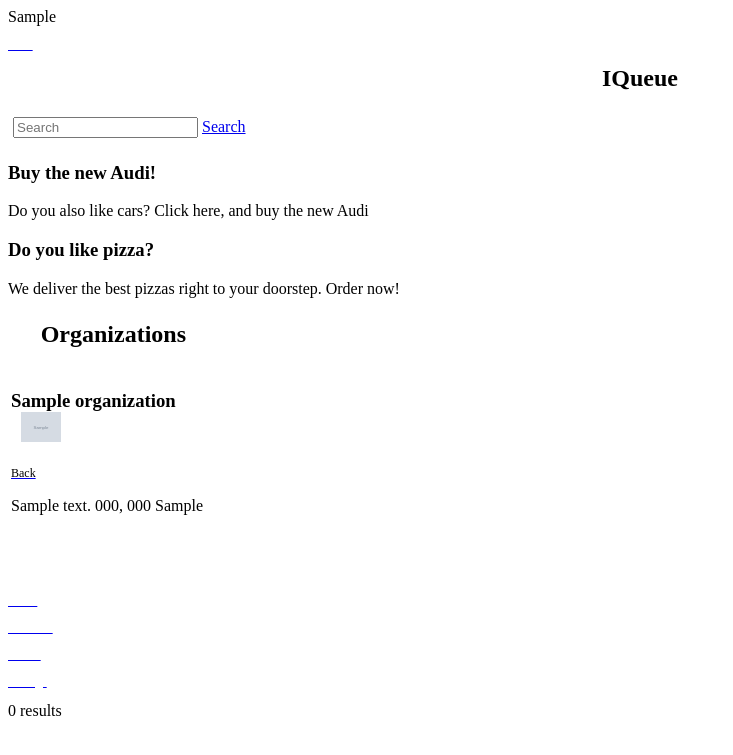
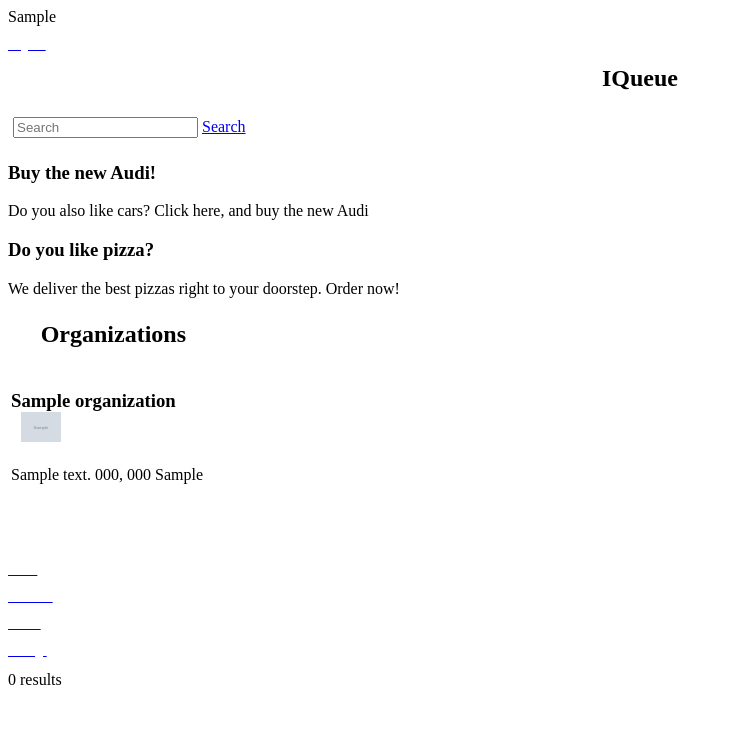
Before and after one commit to Risgn94/IntelligentQueue, a PHP site: page /?page=Home in a window 1280 px wide. Shown: the top 755 px of the page, without its empty margins (0-733 px from the left). Run offline with PHP 8.4, Linux system fonts and the light colour scheme; tables that the repository leaves empty or names only in its code hold one stand-in row (values such as "Sample post"); grey boxes marked "Sample" are stand-in pictures; data that the repository does not hold is empty.

Commit message:
Flere ændringer

```diff
--- a/Favorites.php
+++ b/Favorites.php
@@ -25,7 +25,7 @@
                   echo "<tr class='active'>";
                   echo "<td>"
                   . "<div class='row'>"
-                  . "<h3 class='col-xs-7'>".$oRow['Name']."<img style='margin-left: 5%' src='Img/OrganizationLogos/".$oRow['ImgLink']."' height='30px' class='img-responsive' alt='Responsive image'></h3><a href='?page=Departments' style='margin-top: 8px;' class='col-xs-offset-2 col-xs-2'><span style='font-size: 30px; color: black;' class='glyphicon glyphicon-chevron-right' aria-hidden='true'><p style='font-size: 12px;'>Back</p></span></a><div class='col-xs-1'></div>"
+                  . "<h3 class='col-xs-7'>".$oRow['Name']."<img style='margin-left: 5%' src='Img/OrganizationLogos/".$oRow['ImgLink']."' height='30px' class='img-responsive' alt='Responsive image'></h3><a href='?page=Departments' style='margin-top: 8px;' class='col-xs-offset-2 col-xs-2'><span style='font-size: 30px; color: black;' class='glyphicon glyphicon-chevron-right' aria-hidden='true'><p style='font-size: 12px;'></p></span></a><div class='col-xs-1'></div>"
                   . "<p class='col-xs-12'>".$oRow['Address']." ".$oRow['AddressNumber'].", ".$oRow['PostalCode']." ".$oRow['City']."</p>"
                   . "</div>"
                   . "</td>"
@@ -38,3 +38,6 @@
       </tbody>
     </table>
   </div>
+<script>
+    window.onload = (function() {document.getElementById('favoButton').style.backgroundColor = "rgba(255, 255, 255, 0.3)";} );
+</script>
--- a/Home.php
+++ b/Home.php
@@ -43,7 +43,7 @@
                   echo "<tr class='active'>";
                   echo "<td>"
                   . "<div class='row'>"
-                  . "<h3 class='col-xs-7'>".$oRow['Name']."<img style='margin-left: 5%' src='Img/OrganizationLogos/".$oRow['ImgLink']."' height='30px' class='img-responsive' alt='Responsive image'></h3><a href='?page=Departments' style='margin-top: 8px;' class='col-xs-offset-2 col-xs-2'><span style='font-size: 30px; color: black;' class='glyphicon glyphicon-chevron-right' aria-hidden='true'><p style='font-size: 12px;'>Back</p></span></a><div class='col-xs-1'></div>"
+                  . "<h3 class='col-xs-7'>".$oRow['Name']."<img style='margin-left: 5%' src='Img/OrganizationLogos/".$oRow['ImgLink']."' height='30px' class='img-responsive' alt='Responsive image'></h3><a href='?page=Departments' style='margin-top: 8px;' class='col-xs-offset-2 col-xs-2'><span style='font-size: 30px; color: black;' class='glyphicon glyphicon-chevron-right' aria-hidden='true'><p style='font-size: 12px;'></p></span></a><div class='col-xs-1'></div>"
                   . "<p class='col-xs-12'>".$oRow['Address']." ".$oRow['AddressNumber'].", ".$oRow['PostalCode']." ".$oRow['City']."</p>"
                   . "</div>"
                   . "</td>"
@@ -58,6 +58,9 @@
   </div>
 </div>
 <script>
-    var navBar = document.getElementsByClassName("bottom-navbar")[0];
-    navBar.childNode[0].style.backgroundColor = "rgba (255, 255, 255, 0.8)";
+    window.onload = (function() {
+        document.getElementById('homeButton').style.backgroundColor = "rgba(255, 255, 255, 0.3)";
+        var childs = document.getElementById('backButton').childNodes[0];
+        childs.childNodes[0].innerHTML = "Log out";
+    });
 </script>
--- a/Profile.php
+++ b/Profile.php
@@ -11,3 +11,6 @@
     <p>Her skal der være en masse personlige oplysninger. Gad vide om det kommer til at virke..</p>
 
 </div>
+<script>
+    window.onload = (function() {document.getElementById('profileButton').style.backgroundColor = "rgba(255, 255, 255, 0.3)";} );
+</script>
--- a/Settings.php
+++ b/Settings.php
@@ -10,3 +10,6 @@
     <h1>Settings</h1>
     <p>These are some frezh ass settings yo.</p>
 </div>
+<script>
+    window.onload = (function() {document.getElementById('settingsButton').style.backgroundColor = "rgba(255, 255, 255, 0.3)";} );
+</script>
--- a/index.php
+++ b/index.php
@@ -13,7 +13,7 @@
   <body>
       <nav class="navbar navbar-default navbar-fixed-top ">
           <div class="container">
-              <a href="?page=Home" style="margin-top: 8px;" class="col-xs-2"><span style="font-size: 30px; color: white;" class="glyphicon glyphicon-chevron-left" aria-hidden="true"><p style="font-size: 12px;">Back</p></span></a>
+              <a id="backButton" href="?page=Home" style="margin-top: 8px;" class="col-xs-2"><span style="font-size: 30px; color: white;" class="glyphicon glyphicon-chevron-left" aria-hidden="true"><p style="font-size: 12px;">Back</p></span></a>
           <h2 class="col-xs-8" style="text-align: center; margin-top: 10px;">IQueue</h2>
           <a href="#" style="margin-top: 12px;" class="col-xs-2"><span style="font-size: 30px; color: white;" class="glyphicon glyphicon-align-justify" aria-hidden="true"><p style="font-size: 12px;"></p></span></a>
           </div>
@@ -51,6 +51,10 @@
         {
             include_once 'CreateUser.php';
         }
+        elseif ($page == "Departments")
+        {
+            include_once 'Departments.php';
+        }
         else
         {
             include_once 'ErrorPage.php';
@@ -60,10 +64,10 @@
     <!-- Fixed navbar -->
     <nav class="navbar navbar-default navbar-fixed-bottom ">
           <div class="bottom-navbar">
-              <a href="?page=Home" class="col-xs-3"><span style="font-size: 28px; color: white;" class="glyphicon glyphicon-home" aria-hidden="true"><p style="font-size: 12px;">Home</p></span></a>
-              <a href="?page=Favorites" class="col-xs-3"><span style="font-size: 28px; color: white;" class="glyphicon glyphicon-star" aria-hidden="true"><p style="font-size: 12px;">Favorites</p></span></a>
-              <a href="?page=Profile" class="col-xs-3"><span style="font-size: 28px; color: white;" class="glyphicon glyphicon-user" aria-hidden="true"><p style="font-size: 12px;">Profile</p></span></a>
-              <a href="?page=Settings" class="col-xs-3"><span style="font-size: 28px; color: white;" class="glyphicon glyphicon-cog" aria-hidden="true"><p style="font-size: 12px;">Settings</p></span></a>
+              <a href="?page=Home" id="homeButton" class="col-xs-3"><span style="font-size: 28px; color: white;" class="glyphicon glyphicon-home" aria-hidden="true"><p style="font-size: 12px;">Home</p></span></a>
+              <a href="?page=Favorites" id="favoButton" class="col-xs-3"><span style="font-size: 28px; color: white;" class="glyphicon glyphicon-star" aria-hidden="true"><p style="font-size: 12px;">Favorites</p></span></a>
+              <a href="?page=Profile" id="profileButton" class="col-xs-3"><span style="font-size: 28px; color: white;" class="glyphicon glyphicon-user" aria-hidden="true"><p style="font-size: 12px;">Profile</p></span></a>
+              <a href="?page=Settings" id="settingsButton" class="col-xs-3"><span style="font-size: 28px; color: white;" class="glyphicon glyphicon-cog" aria-hidden="true"><p style="font-size: 12px;">Settings</p></span></a>
           </div>
     </nav>
     <?php
--- a/js/custom.js
+++ b/js/custom.js
@@ -7,3 +7,8 @@
 
 ga('create', 'UA-66227903-1', 'auto');
 ga('send', 'pageview');
+
+function currentMenu (menuId)
+{
+    document.getElementById(menuId).style.backgroundColor = "rgba(255, 255, 255, 0.3)";
+}
```
Also changed, not shown: Departments.php (+10 -0 lines), nbproject/private/private.xml (+7 -4 lines).
